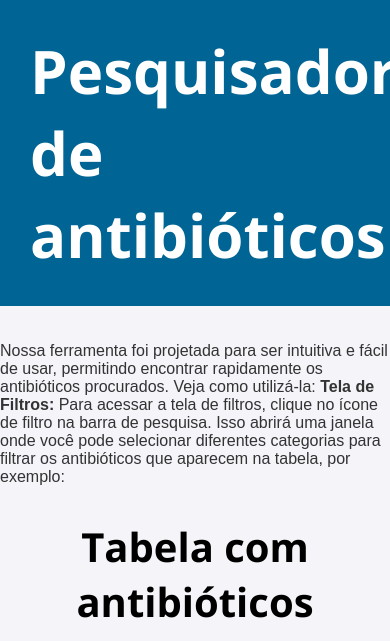
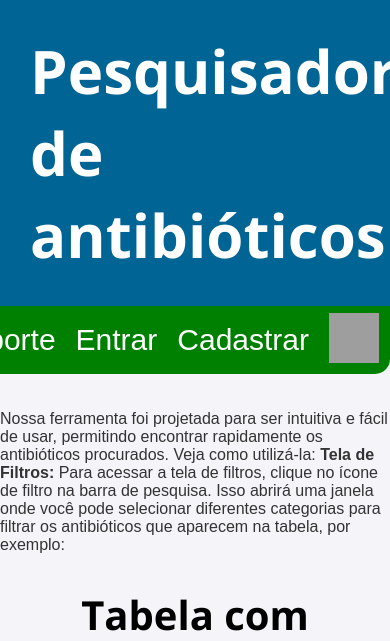
Before and after one commit to arthurbaccan/ATBSearch, a PHP site: page / in a window 390 px wide; the page is wider, and only the part inside the window is pictured. Shown: the top 641 px of that part. Run offline with PHP 8.4, Linux system fonts and the light colour scheme; grey boxes are pictures that could not be loaded.

Commit message:
Barra verde de itens funcionando de modo responsivo

```diff
--- a/HTML/coisas.css
+++ b/HTML/coisas.css
@@ -229,6 +229,12 @@ div.esquerda {
     margin-left: 12px;
 }
 
+.posicionar-barra-itens{
+    display: flex;
+    align-items: center;
+    justify-content: flex-end;
+}
+
 .itens{
     display: flex;
     align-items: right;
@@ -238,9 +244,9 @@ div.esquerda {
     border-bottom-right-radius: 15px;
     padding-left: 20px;
     padding-bottom: 11px;
-    width: 34%;
+    /*width: 34%;
     position: absolute;
-    right: 500px;
+    right: 500px;*/
 }
 
 .itens-link {
--- a/HTML/index.html
+++ b/HTML/index.html
@@ -71,6 +71,8 @@
         <img class="imagem-titulo" src="../Imagens/lupa-com-antibiotico-titulo.png" alt="Título">
     </div>
 
+    <div class="posicionar-barra-itens">
+
         <div class="itens">
             <form>
                 <div class="itens-input">
@@ -79,11 +81,15 @@
                 </div>
             </form>
 
+
+
         <!--Links para suporte, login e cadastro-->
         <a class="itens-link" href="contato.html">Suporte</a>
         <a class="itens-link" href="login.html">Entrar</a>
         <a class="itens-link" href="cadastro.html">Cadastrar</a>
         <img class="redimensionar-imagem-perfil" src="../Imagens/visitante.png" alt="Perfil">
+        </div>
+
     </div>
 
     <br><br>
```
Lines whose indentation alone changed are shown as unchanged.
